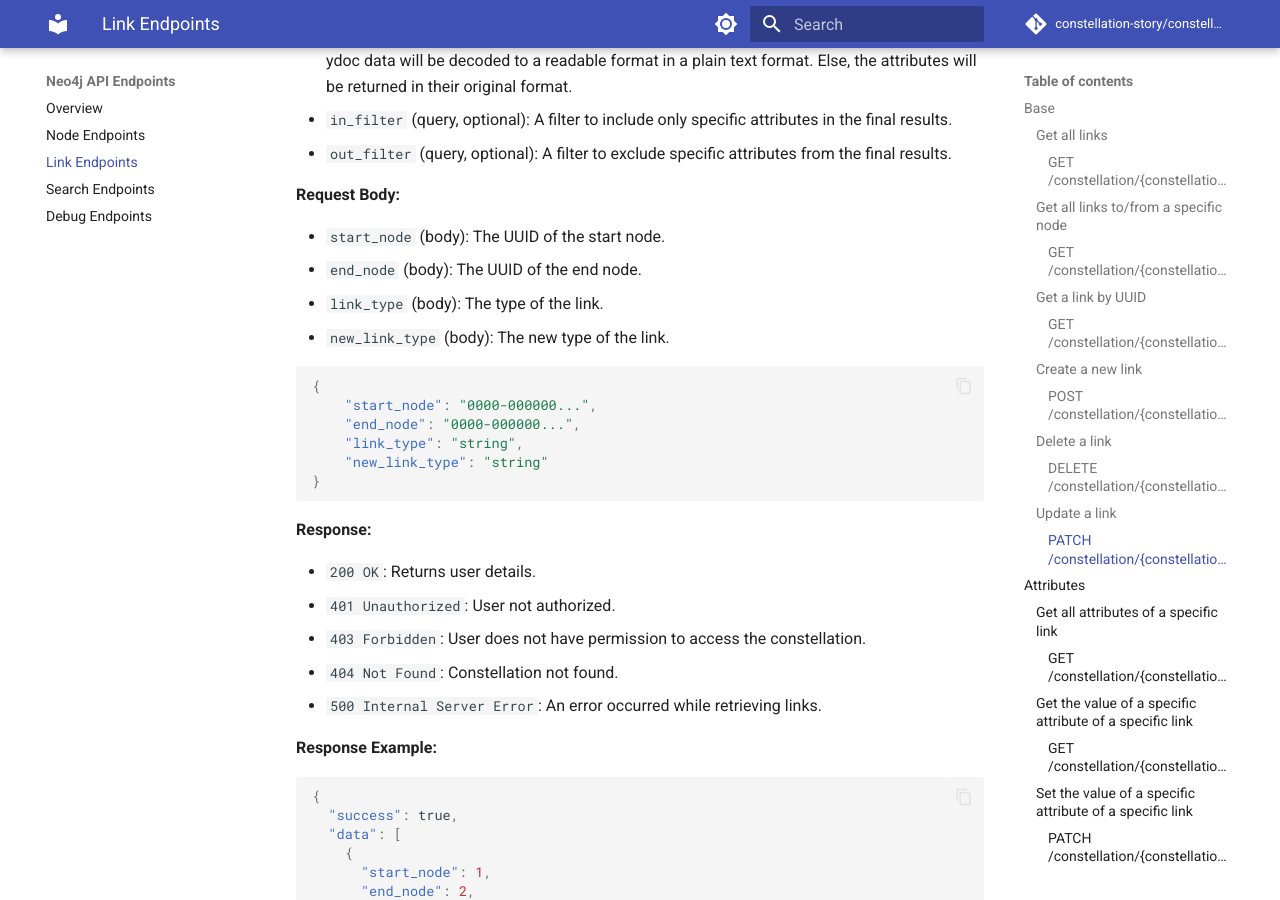
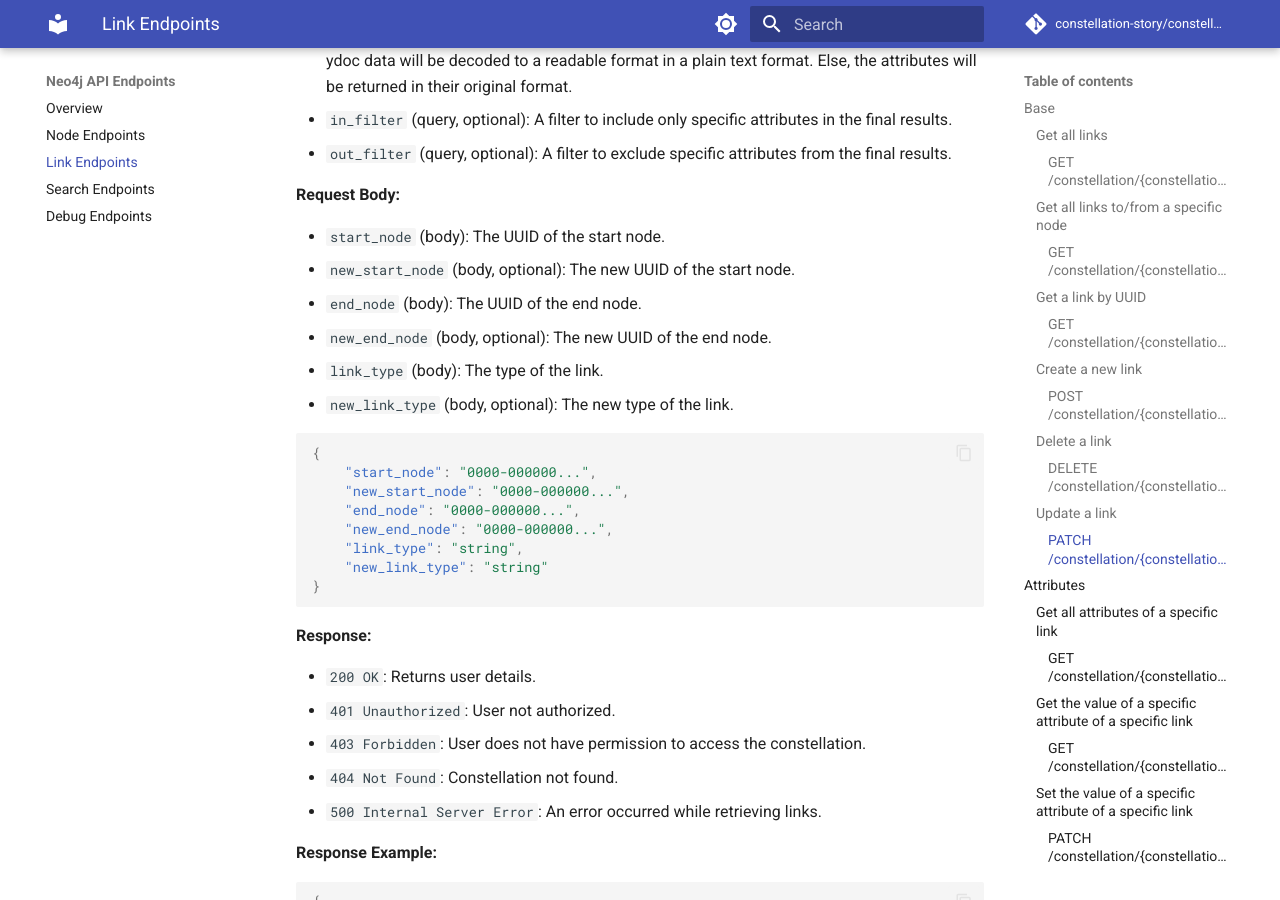
Before and after one commit to Kenan-Blasius/doc-constellation-backend, an MkDocs documentation site: the page built from docs/neo4j_api_endpoints/links.md, in a window 1280 px wide and 900 px high, scrolled down 6062 px. Built offline with MkDocs 1.6.1 and Material for MkDocs 9.7.7, drawn with Linux system fonts in a browser that asks for light colours; comment, search, counter and statistics services are not loaded.

Commit message:
Automated push: 2025-06-27 18:10:59 modification to doc website

````diff
--- a/docs/neo4j_api_endpoints/links.md
+++ b/docs/neo4j_api_endpoints/links.md
@@ -249,14 +249,18 @@ Update a link in a constellation.
 **Request Body:**
 
 - `start_node` (body): The UUID of the start node.
+- `new_start_node` (body, optional): The new UUID of the start node.
 - `end_node` (body): The UUID of the end node.
+- `new_end_node` (body, optional): The new UUID of the end node.
 - `link_type` (body): The type of the link.
-- `new_link_type` (body): The new type of the link.
+- `new_link_type` (body, optional): The new type of the link.
 
 ```json
 {
     "start_node": "0000-000000...",
+    "new_start_node": "0000-000000...",
     "end_node": "0000-000000...",
+    "new_end_node": "0000-000000...",
     "link_type": "string",
     "new_link_type": "string"
 }
````
